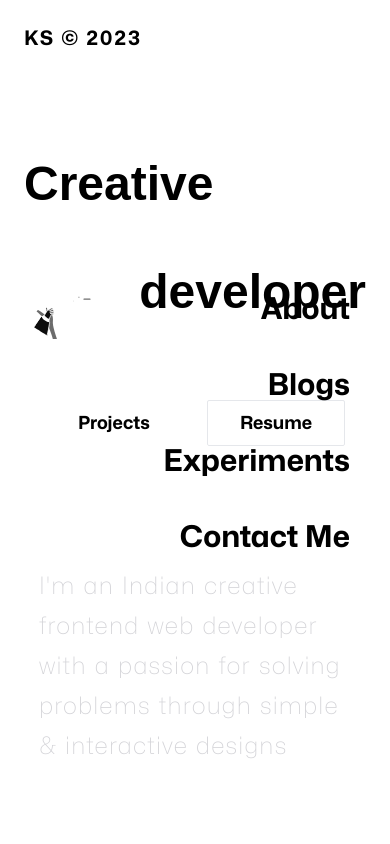
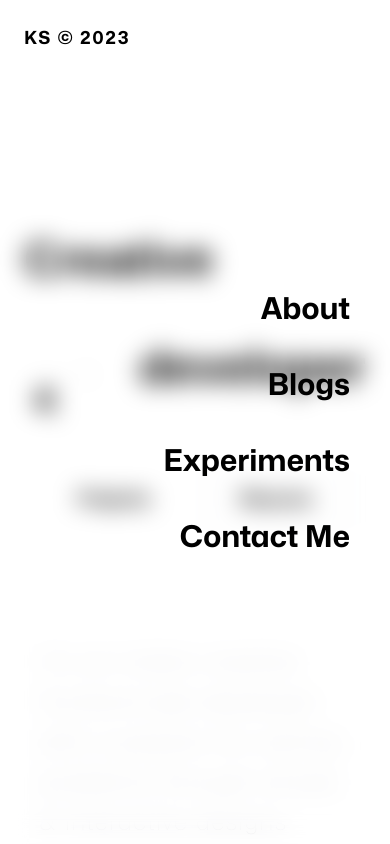
Before and after one commit to Kshitij978/Portfolio, a Next.js app: page / in a window 390 px wide. Both pictures are taken after a click on the element 342 px from the left and 33 px from the top of the page. Shown: the top 844 px of the page. Built offline with nearby package versions, Linux system fonts and the light colour scheme.

Commit message:
fix: background blur on menu access on smaller screens

```diff
--- a/components/Navbar/NavbarMobile.tsx
+++ b/components/Navbar/NavbarMobile.tsx
@@ -14,14 +14,17 @@ export default function NavbarMobile({ navLinks }: { navLinks: string[][] }) {
   }
 
   return (
-    <nav className="fixed top-0 z-30 w-full backdrop-blur-md">
+    <nav className="sticky top-0 z-30 w-full before:absolute before:left-0 before:top-0 before:block before:h-full before:w-full before:backdrop-blur-md before:content-['']">
       <div
         className={`${
           isActive ? 'h-full' : 'h-auto'
         } relative mx-auto flex w-full justify-between p-6 md:static md:h-auto md:w-4/5 md:py-8`}
       >
         <div className="flex w-full justify-between">
-          <Link href="/" className="z-50 text-xl font-bold tracking-widest">
+          <Link
+            href="/"
+            className="z-50 text-lg font-bold tracking-widest md:text-xl"
+          >
             <span>KS &copy; 2023</span>
           </Link>
           <div
@@ -47,10 +50,9 @@ export default function NavbarMobile({ navLinks }: { navLinks: string[][] }) {
         </div>
         <motion.ul
           variants={horizontalStaggerContainerVariantsMobile}
-          className="pointer-events-none absolute right-0 top-0 flex h-screen w-full flex-col items-end justify-center gap-10 pr-6 text-3xl font-bold"
+          className="pointer-events-none absolute right-0 top-0 flex h-screen w-full flex-col items-end justify-center gap-10 pr-6 text-3xl font-bold  before:absolute before:left-0 before:top-0 before:block before:h-full before:w-full before:backdrop-blur-md before:content-['']"
           initial="hidden"
           animate={isActive ? 'show' : 'exit'}
-          style={{ backdropFilter: 'blur(12px)' }}
         >
           {navLinks.map(([title, url]) => (
             <motion.li
```
